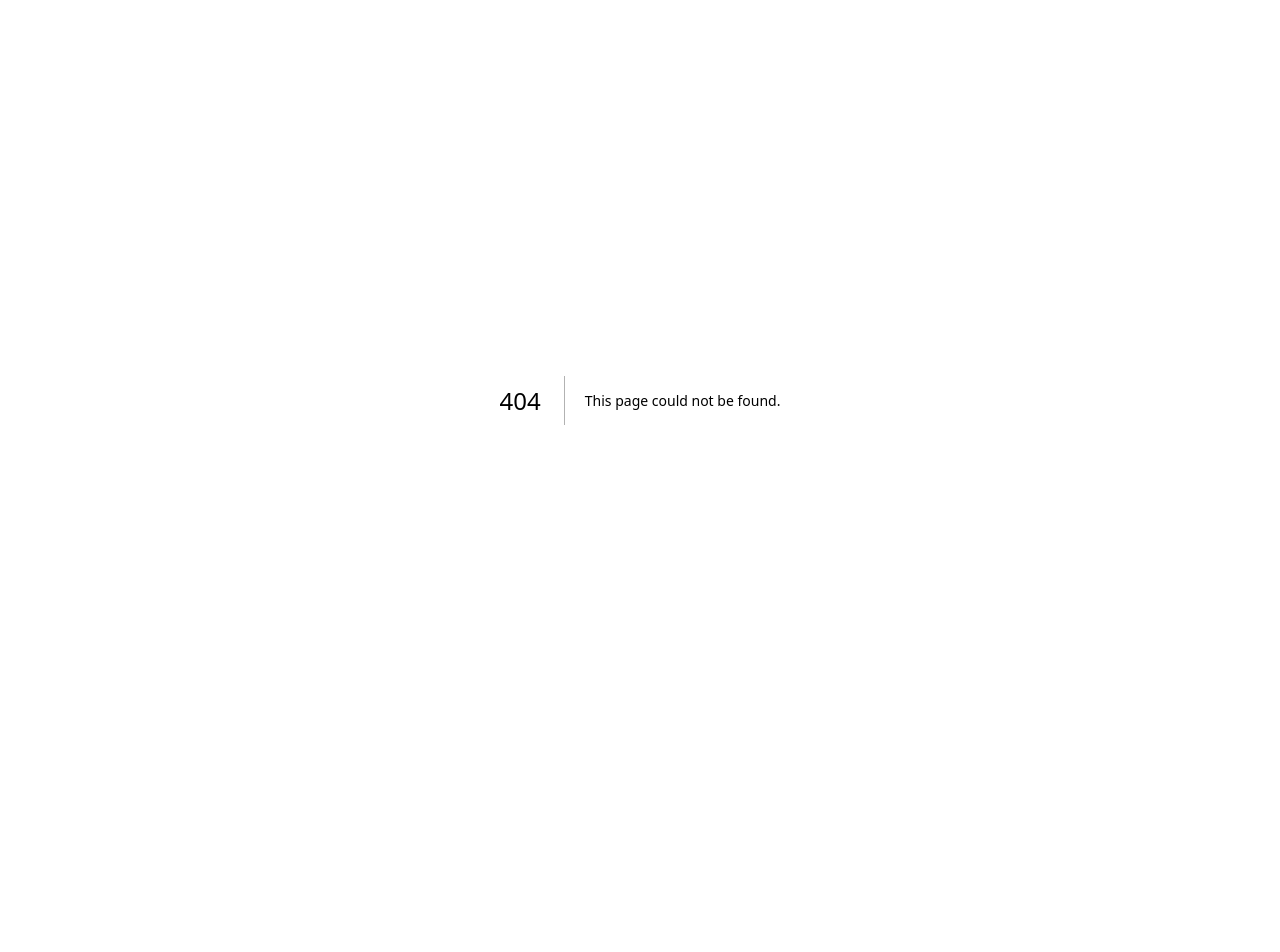
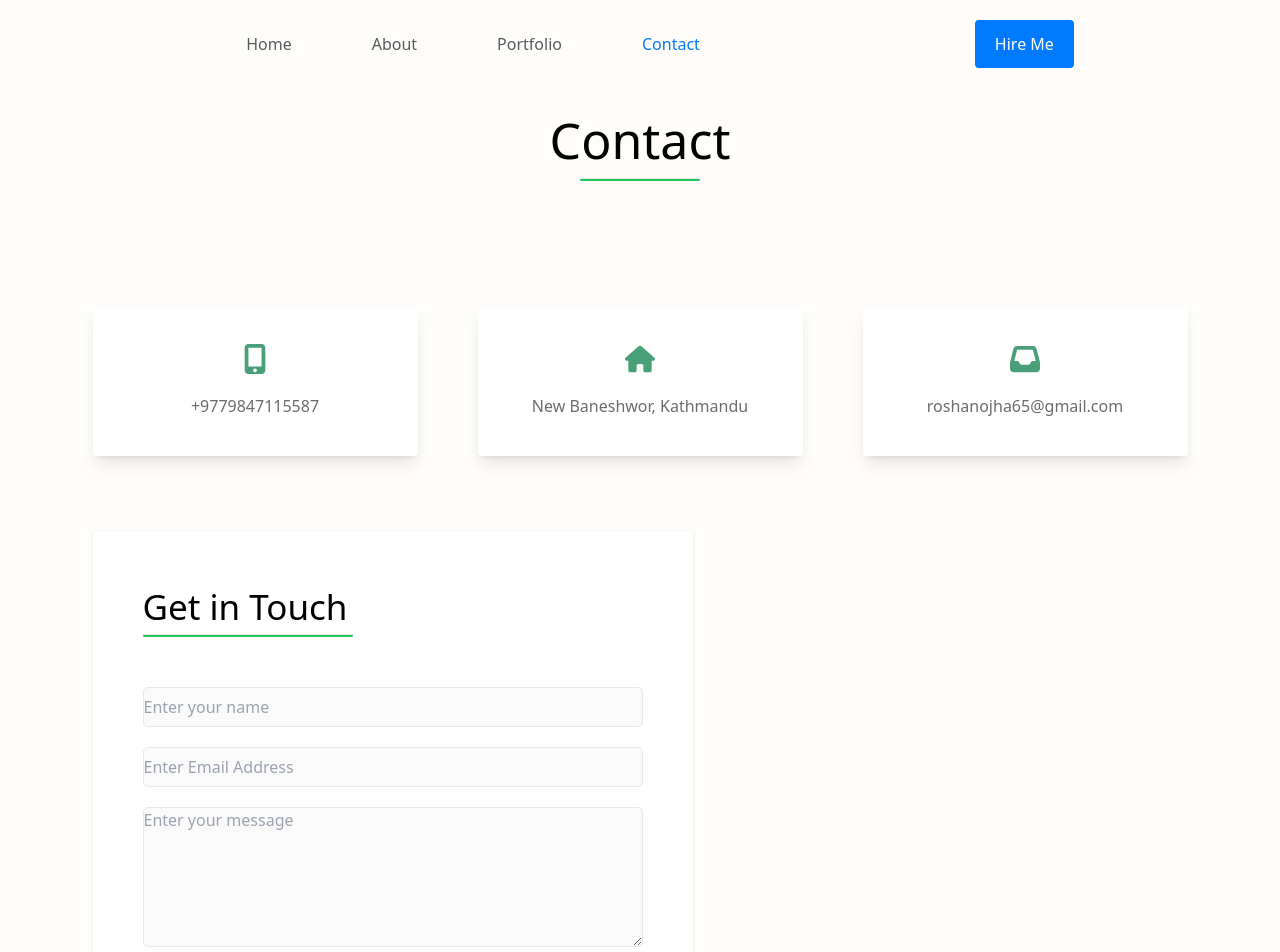
Before and after one commit to Roshan-Ojha/roshan-ojha.github.io, a Next.js app: page /contact in a window 1280 px wide. Before the commit this address had no page. Shown: the top 952 px of the page. Before the commit the page ends 800 px from the top, so only its background shows below. Built offline with nearby package versions, Linux system fonts and the light colour scheme.

Commit message:
contact page

```diff
--- a/app/(routes)/about/page.tsx
+++ b/app/(routes)/about/page.tsx
@@ -1,3 +1,4 @@
+"use client";
 import Navbar from "../../Component/Navbar";
 import roshanojha from "../../Assets/roshanojha.png";
 import Image from "next/image";
@@ -7,7 +8,6 @@ import { faFacebook } from "@fortawesome/free-brands-svg-icons";
 import { faInstagram } from "@fortawesome/free-brands-svg-icons";
 
 export default function About() {
-  const page = "about";
   return (
     <div className="flex flex-col justify-center align-middle">
       <Navbar page="about"></Navbar>
@@ -28,12 +28,12 @@ export default function About() {
             <hr className="self-start w-[120px] h-[3px] bg-green-500 rounded mt-[5px]" />
           </div>
           <div className="mt-[20px]  leading-[30px] text-[#6c6c6b]">
-            r Hey there! I&apos;ve got a killer portfolio that shows off my
-            frontend development skills using React.js and my exploration into
-            fullstack development with next.js. It&apos;s a cool mix of projects
-            I&apos;ve rocked in Hackthons, competitions, and just for fun. Check
-            it out and you&apos;ll see how I&apos;ve been crushing it in the
-            coding game!
+            Hey there! I&apos;ve got a portfolio that shows off my frontend
+            development skills using React.js and my exploration into fullstack
+            development with next.js. It&apos;s a cool mix of projects I&apos;ve
+            rocked in Hackthons, competitions, and just for fun. Check it out
+            and you&apos;ll see how I&apos;ve been crushing it in the coding
+            game!
             <br />
             <br />
             Let&apos;s talk with me
@@ -42,31 +42,114 @@ export default function About() {
             <div className="flex flex-row w-[200px] space-x-[30px] mt-[20px]">
               <FontAwesomeIcon
                 icon={faLinkedin}
+                onClick={() =>
+                  window.open(
+                    "https://www.linkedin.com/in/roshan-ojha-78832a1aa/",
+                    "_blank"
+                  )
+                }
                 style={{
                   height: "30px",
                   width: "30px",
                   background: "white",
                   color: "#0077b5",
+                  cursor: "pointer",
                 }}
               />
               <FontAwesomeIcon
+                onClick={() =>
+                  window.open(
+                    "https://www.facebook.com/roshan.ojha01",
+                    "_blank"
+                  )
+                }
                 icon={faFacebook}
                 style={{
                   height: "30px",
                   width: "30px",
                   background: "white",
                   color: "#0987ee",
+                  cursor: "pointer",
                 }}
               />
               <FontAwesomeIcon
+                onClick={() =>
+                  window.open(
+                    "https://www.instagram.com/r.o.s.h.a.n__o.j.h.a/",
+                    "_blank"
+                  )
+                }
                 icon={faInstagram}
                 style={{
                   height: "30px",
                   width: "30px",
                   background: "white",
                   color: "#f51240",
+                  cursor: "pointer",
                 }}
               />
+            </div>
+          </div>
+        </div>
+      </div>
+      <div className="self-center flex flex-col w-[535px] justify-start align-top mt-[60px] mb-[30px]">
+        <div className="flex flex-col text-[35px] leading-[90px]">
+          My Services
+          <hr className="self-start w-[120px] h-[3px] bg-green-500 rounded" />
+        </div>
+        <br />
+        <div className="leading-[30px] mt-[20px] text-[#6c6c6b]">
+          Hey there! Need help with your website? Look no further! We offer
+          top-notch website development services that will make your online
+          presence shine. Whether you need a brand new website from scratch or
+          want to revamp your existing one, our team of skilled developers will
+          work their magic to create a stunning and user-friendly site that
+          perfectly represents your brand. Already have a website but need some
+          changes? No problem! We can edit and update your website to ensure
+          it&apos;s always up-to-date and in line with your evolving business
+          needs. And if you&apos;re thinking about migrating your website to a
+          new platform or hosting provider, we&apos;ve got you covered there
+          too! Our experts will handle the entire migration process smoothly and
+          efficiently, giving you peace of mind. So, why wait? Let&apos;s make
+          your website dreams come true!
+        </div>
+        <a href="resumeroshan.pdf" download="roshan">
+          <div className="mt-[25px] flex w-[150px] cursor-pointer justify-center rounded bg-[#007aff] px-5 py-3 align-middle text-white hover:border-[1px] hover:border-[#007aff] hover:bg-white hover:text-[#007aff]">
+            Download CV
+          </div>
+        </a>
+      </div>
+
+      <div className="flex flex-col self-center justify-center align-top mb-[30px] mt-[80px]">
+        <div className="self-center flex flex-col text-[35px] justify-center leading-[90px]">
+          Work Experience
+          <hr className="self-center w-[120px] h-[3px] bg-green-500 rounded" />
+        </div>
+        <div className="flex flex-row space-x-[40px] mt-[50px]">
+          <div className="flex flex-col bg-white w-[400px] h-[300px] p-[20px]">
+            <div className="text-[25px]">React.js</div>
+            <div className="mt-[20px] text-[#6c6c6b]">
+              React.js is a badass JavaScript library that makes building user
+              interfaces a breeze. With its component-based architecture and
+              virtual DOM, you can create interactive and dynamic web
+              applications like a boss.
+            </div>
+          </div>
+          <div className="flex flex-col bg-white w-[400px] h-[300px] p-[20px]">
+            <div className="text-[25px]">Next.js</div>
+            <div className="mt-[20px] text-[#6c6c6b]">
+              Next.js is a powerful framework for building server-side rendered
+              React applications. It provides an easy-to-use and efficient way
+              to create dynamic and fast websites, making it a great choice for
+              building complex and high-performance web applications.
+            </div>
+          </div>
+          <div className="flex flex-col bg-white w-[400px] h-[300px] p-[20px]">
+            <div className="text-[25px]">Flask</div>
+            <div className="mt-[20px] text-[#6c6c6b]">
+              Flask is a super cool Python web framework that makes it easy to
+              build web applications. It&apos;s lightweight, flexible, and perfect
+              for beginners or those who want to quickly prototype their ideas.
             </div>
           </div>
         </div>
--- /dev/null
+++ b/app/(routes)/contact/page.tsx
@@ -0,0 +1,108 @@
+import Navbar from "@/app/Component/Navbar";
+import { FontAwesomeIcon } from "@fortawesome/react-fontawesome";
+import { faMobileScreenButton } from "@fortawesome/free-solid-svg-icons";
+import { faHouse } from "@fortawesome/free-solid-svg-icons";
+import { faInbox } from "@fortawesome/free-solid-svg-icons";
+
+export default function Contact() {
+  return (
+    <div className="flex flex-col w-full">
+      <Navbar page="contact" />
+      <div className="flex self-center">
+        <div className="flex flex-col self-center text-[50px] mt-[35px] ">
+          Contact
+          <br />
+          <hr className="self-center w-[120px] h-[3px] bg-green-500 rounded" />
+        </div>
+      </div>
+
+      <div className="flex flex-row self-center mt-[125px] space-x-[60px]">
+        <div className="w-[325px] h-[150px] bg-white flex align-middle justify-center flex-col space-y-[20px] shadow-lg rounded">
+          <FontAwesomeIcon
+            icon={faMobileScreenButton}
+            style={{
+              alignSelf: "center",
+              justifySelf: "center",
+              background: "white",
+              color: "#49a078",
+              height: "30px",
+              width: "30px",
+            }}
+          />
+          <div className="self-center text-[#6c6c6b]">+9779847115587</div>
+        </div>
+        <div className="w-[325px] h-[150px] bg-white flex align-middle justify-center flex-col space-y-[20px] shadow-lg rounded">
+          <FontAwesomeIcon
+            icon={faHouse}
+            style={{
+              alignSelf: "center",
+              justifySelf: "center",
+              background: "white",
+              color: "#49a078",
+              height: "30px",
+              width: "30px",
+            }}
+          />
+          <div className="self-center text-[#6c6c6b]">
+            New Baneshwor, Kathmandu
+          </div>
+        </div>
+        <div className="w-[325px] h-[150px] bg-white flex align-middle justify-center flex-col space-y-[20px] shadow-lg rounded">
+          <FontAwesomeIcon
+            icon={faInbox}
+            style={{
+              alignSelf: "center",
+              justifySelf: "center",
+              background: "white",
+              color: "#49a078",
+              height: "30px",
+              width: "30px",
+            }}
+          />
+          <div className="self-center text-[#6c6c6b]">
+            roshanojha65@gmail.com
+          </div>
+        </div>
+      </div>
+
+      <div className="w-[1095px] flex flex-row self-center mt-[75px]">
+        <div className="flex flex-col bg-white p-[50px] shadow">
+          <div className="flex flex-col text-[35px]">
+            Get in Touch
+            <hr className="self-start w-[210px] h-[3px] bg-green-500 rounded" />
+          </div>
+
+          <div className="mt-[50px]">
+            <form
+              className="flex flex-col space-y-[20px]"
+              action="mailto:roshanojha65@gmail.com"
+              method="post"
+              encType="text/plain"
+            >
+              <input
+                type="text"
+                placeholder="Enter your name"
+                className="w-[500px] h-[40px] outline-none  border-[1px] focus:border-[2px] rounded-[5px] bg-[#fafafa]"
+              ></input>
+              <input
+                type="text"
+                placeholder="Enter Email Address"
+                className="w-[500px] h-[40px] outline-none  border-[1px] focus:border-[2px] rounded-[5px] bg-[#fafafa]"
+                required
+              ></input>
+              <textarea
+                placeholder="Enter your message"
+                className="w-[500px] h-[140px] outline-none  border-[1px] focus:border-[2px] rounded-[5px] bg-[#fafafa]"
+              ></textarea>
+              <input
+                type="submit"
+                value="Send message"
+                className="flex w-[150px] cursor-pointer justify-center rounded bg-[#007aff] px-5 py-3 align-middle text-white hover:border-[1px] hover:border-[#007aff] hover:bg-white hover:text-[#007aff]"
+              ></input>
+            </form>
+          </div>
+        </div>
+      </div>
+    </div>
+  );
+}
--- a/app/Component/Navbar.tsx
+++ b/app/Component/Navbar.tsx
@@ -32,9 +32,10 @@ function Navbar(props: Props) {
             Portfolio
           </div>
           <div
-            className={`px-10 text-[#565c60] hover:text-[#007aff] ${
+            className={`px-10 hover:text-[#007aff] ${
               props.page === "contact" ? "text-[#007aff]" : "text-[#565c60]"
             } cursor-pointer`}
+            onClick={() => router.push("/contact")}
           >
             Contact
           </div>
--- a/app/page.tsx
+++ b/app/page.tsx
@@ -1,9 +1,8 @@
-
 import Navbar from "./Component/Navbar";
 import Image from "next/image";
 // import roshan from "http://roshanojha.com.np/Assets/roshan.png";
 
-import roshan from "./Assets/roshan.png"
+import roshan from "./Assets/roshan.png";
 
 export default function Home() {
   return (
--- /dev/null
+++ b/global.d.ts
@@ -0,0 +1 @@
+declare module '*.pdf'
--- a/next.config.js
+++ b/next.config.js
@@ -1,12 +1,23 @@
 /** @type {import('next').NextConfig} */
 const nextConfig = {
-    output:"export",
-    images: {
-        loader:'akamai',
-        path:'',
+    // output:"export",
+    // images: {
+    //     loader:'akamai',
+    //     path:'',
+    // },
+
+    // assetPrefix:"./",
+
+
+    webpack: (config, options) =>
+    {
+        config.module.rules.push({
+            test: /\.pdf$/i,
+            type: 'asset/source'
+        })
+
+        return config
     },
-
-    assetPrefix:"./",
 
 }
 
--- a/package.json
+++ b/package.json
@@ -3,7 +3,7 @@
   "version": "0.1.0",
   "private": true,
   "scripts": {
-
+    "export": "next export",
     "dev": "next dev",
     "build": "next build",
     "start": "next start",
```
Also changed, not shown: 1 other file (tests, documents, lock files or other folders).
